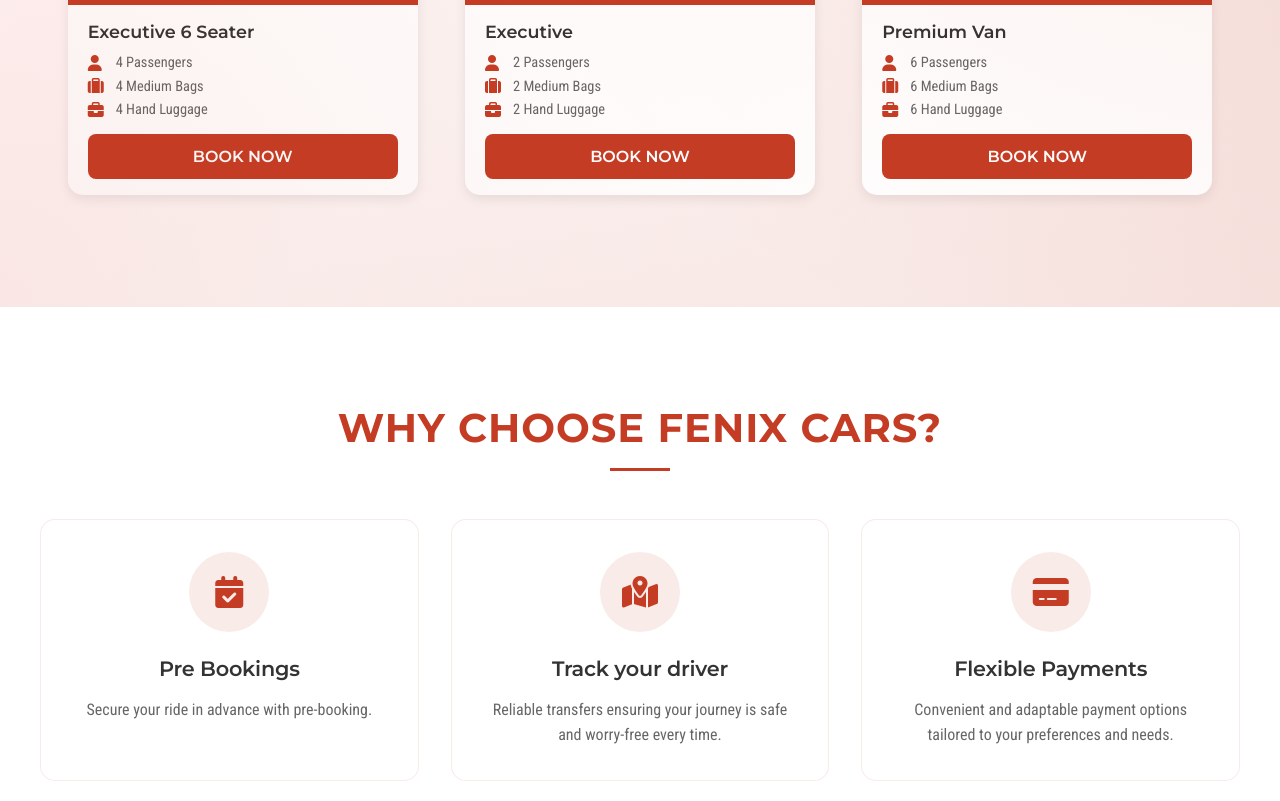
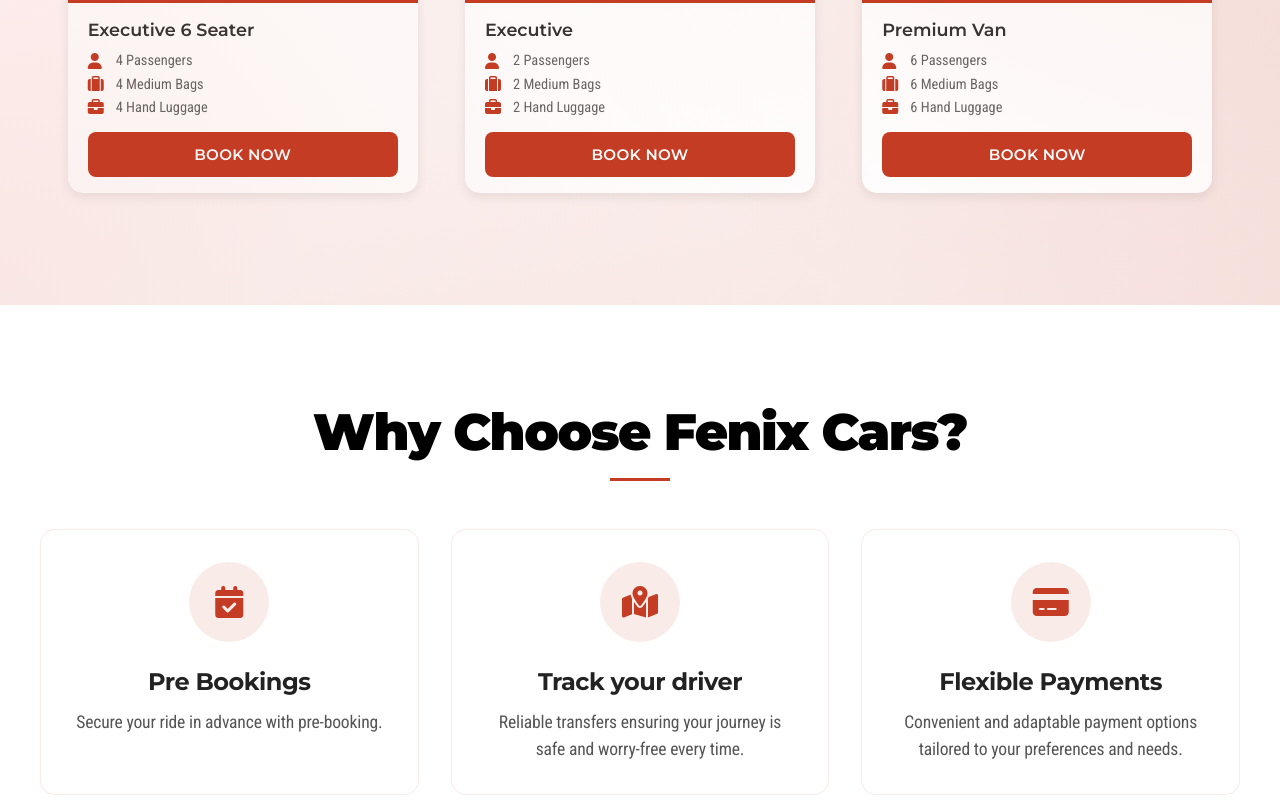
Before and after one commit to PasinduJayasinghe/fenix-cars-frontend, a plain HTML site: page frontend/index.html in a window 1280 px wide. Shown: the part 1419-2220 px from the top of the page. Drawn offline with Linux system fonts and the light colour scheme.

Commit message:
Font refinements

```diff
--- a/frontend/css/style.css
+++ b/frontend/css/style.css
@@ -55,9 +55,10 @@
 .nav-links a {
     text-decoration: none;
     color: var(--black-color);
-    font-weight: 500;
-    font-size: 1rem;
+    font-weight: 600;
+    font-size: 1.05rem;
     transition: color 0.3s ease;
+    letter-spacing: -0.01em;
 }
 
 .nav-links a:hover {
@@ -67,11 +68,14 @@
 .book-now-btn {
     background-color: var(--primary-color);
     color: var(--white-color);
-    padding: 0.8rem 1.5rem;
-    border-radius: 5px;
+    padding: 0.9rem 1.8rem;
+    border-radius: 6px;
     text-decoration: none;
-    font-weight: 600;
+    font-weight: 700;
     transition: background-color 0.3s ease;
+    letter-spacing: 0.02em;
+    text-transform: uppercase;
+    font-size: 0.95rem;
 }
 
 .book-now-btn:hover {
@@ -139,21 +143,23 @@
 }
 
 .hero-content h1 {
-    font-size: 5rem;
-    font-weight: 800;
-    margin-bottom: 2rem;
+    font-size: 4.5rem;
+    font-weight: 900;
+    margin-bottom: 1.5rem;
     color: var(--black-color);
     line-height: 1.1;
     font-family: var(--heading-font);
-    letter-spacing: -0.02em;
+    letter-spacing: -0.03em;
 }
 
 .hero-content p {
-    font-size: 1.25rem;
-    line-height: 1.8;
+    font-size: 1.35rem;
+    line-height: 1.6;
     margin-bottom: 2rem;
-    color: #444;
-    max-width: 600px;
+    color: #555;
+    max-width: 650px;
+    font-weight: 400;
+    letter-spacing: -0.01em;
 }
 
 .hero-features {
@@ -280,14 +286,14 @@
 
 .section-title {
     text-align: center;
-    font-size: 2.5rem;
-    font-weight: 700;
+    font-size: 3.2rem;
+    font-weight: 900;
     margin-bottom: 3rem;
-    color: var(--primary-color);
+    color: var(--black-color);
     position: relative;
     z-index: 2;
-    text-transform: uppercase;
-    letter-spacing: 1px;
+    letter-spacing: -0.03em;
+    line-height: 1.2;
 }
 
 .section-title::after {
@@ -447,18 +453,22 @@
 }
 
 .feature-card h3 {
-    font-size: 1.3rem;
-    color: #333;
-    margin-bottom: 1rem;
-    font-weight: 600;
+    font-size: 1.5rem;
+    color: #222;
+    margin-bottom: 0.75rem;
+    font-weight: 700;
     font-family: var(--heading-font);
-    letter-spacing: -0.01em;
+    letter-spacing: -0.02em;
+    line-height: 1.3;
 }
 
 .feature-card p {
-    color: #666;
-    line-height: 1.6;
+    color: #555;
+    line-height: 1.5;
     margin: 0;
+    font-size: 1.1rem;
+    font-weight: 400;
+    letter-spacing: -0.01em;
 }
 
 @media (max-width: 992px) {
```
